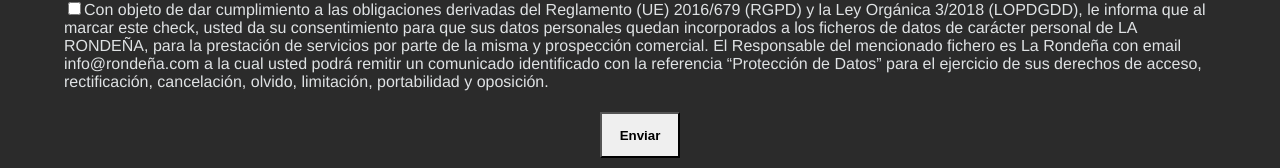
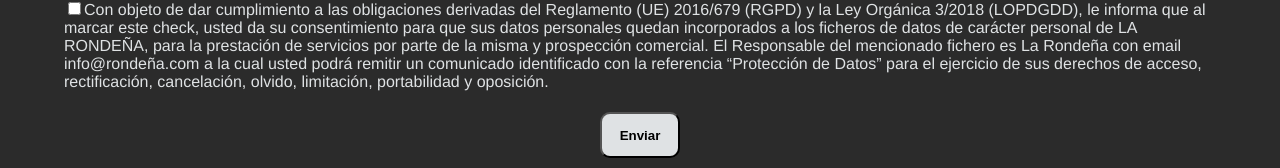
Before and after one commit to geminway92/taperia-rondenia, a Vue app: page /contact in a window 1280 px wide. Shown: the part 904-1072 px from the top of the page. Built offline with nearby package versions, Linux system fonts and the light colour scheme.

Commit message:
change backgrounda and add border-radius because the design was not pretty

```diff
--- a/src/components/FormComponent.vue
+++ b/src/components/FormComponent.vue
@@ -85,9 +85,11 @@
 button{
     width: 80px;
     padding: 1em;
+    background: #dfe2e4;
     margin: 1em;
     font-weight: bold;
     -webkit-appearance: none;
+    border-radius: 10px;
 }
 
 
```
